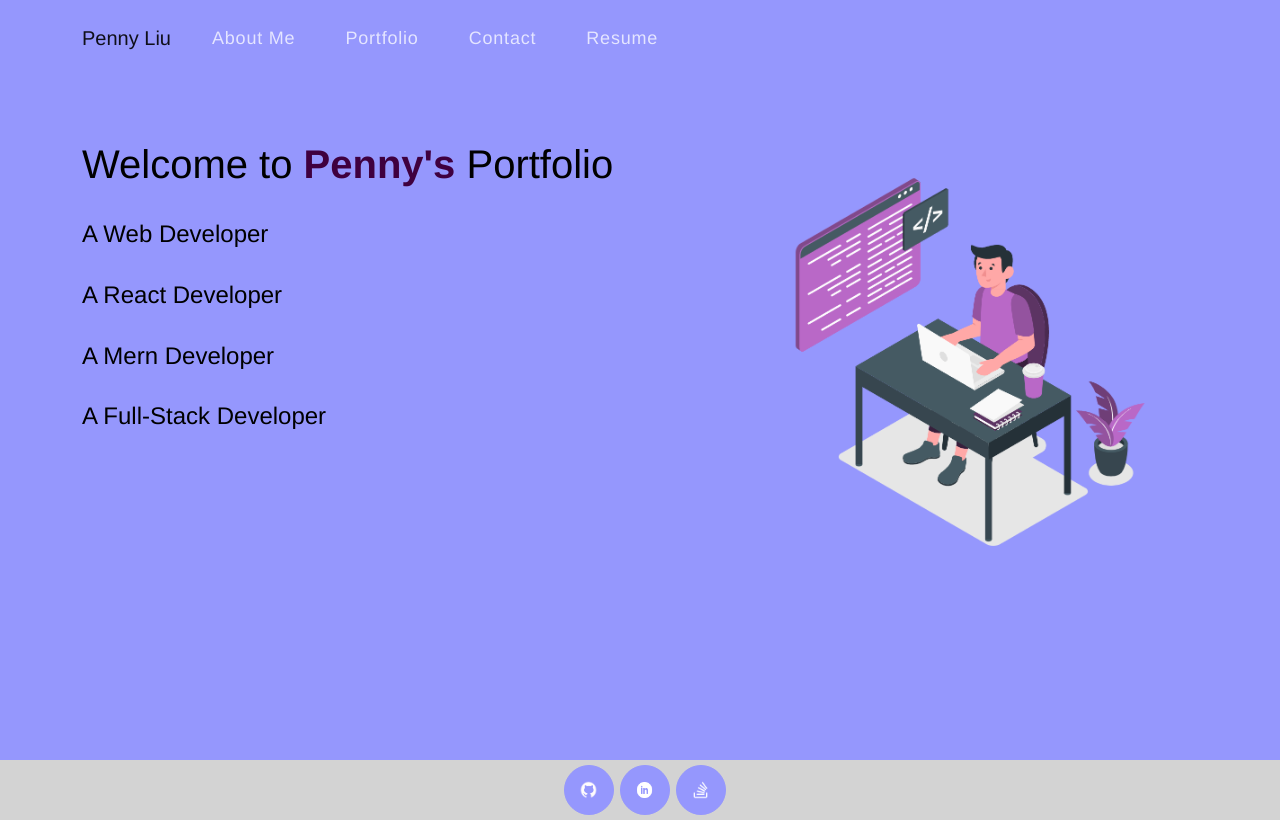
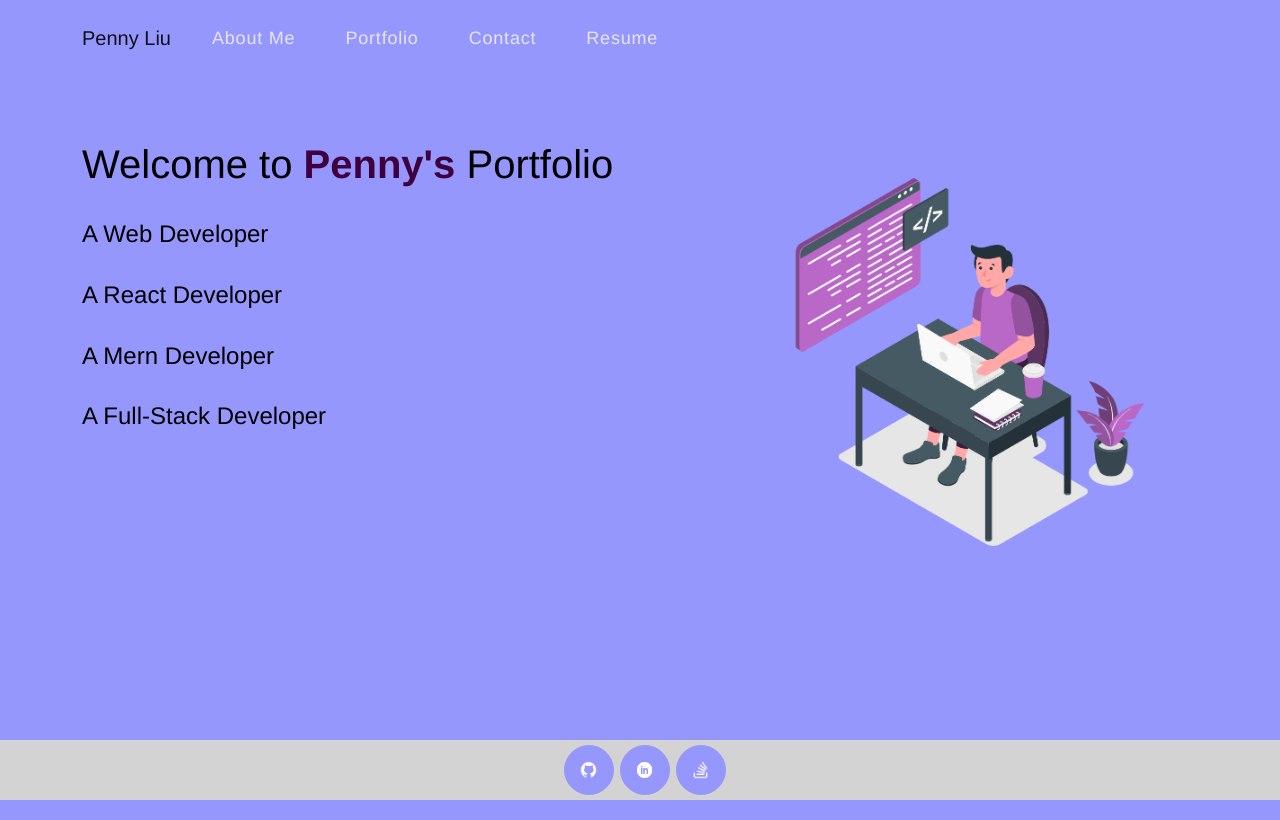
Before and after one commit to PennyLIU2022/MyReactPortfolio, a React (Create React App) app: page / in a window 1280 px wide. Built offline with nearby package versions, Linux system fonts and the light colour scheme.

Commit message:
update footer.css

```diff
--- a/src/components/pages/footer/footer.css
+++ b/src/components/pages/footer/footer.css
@@ -1,5 +1,5 @@
 footer{
-    position: relative;
+    position: fixed;
     left:0;
     bottom:0;
     right:0;
--- a/src/components/pages/resume/resume.css
+++ b/src/components/pages/resume/resume.css
@@ -1,5 +1,6 @@
 .resume-section {
     padding: 60px 0 60px 0;
+    background-size: cover;
     background-repeat: no-repeat;
 }
 
@@ -10,6 +11,7 @@
 .resume {
     padding-top: 50px;
     padding-bottom: 50px;
+
 }
 
 /* * {
```
